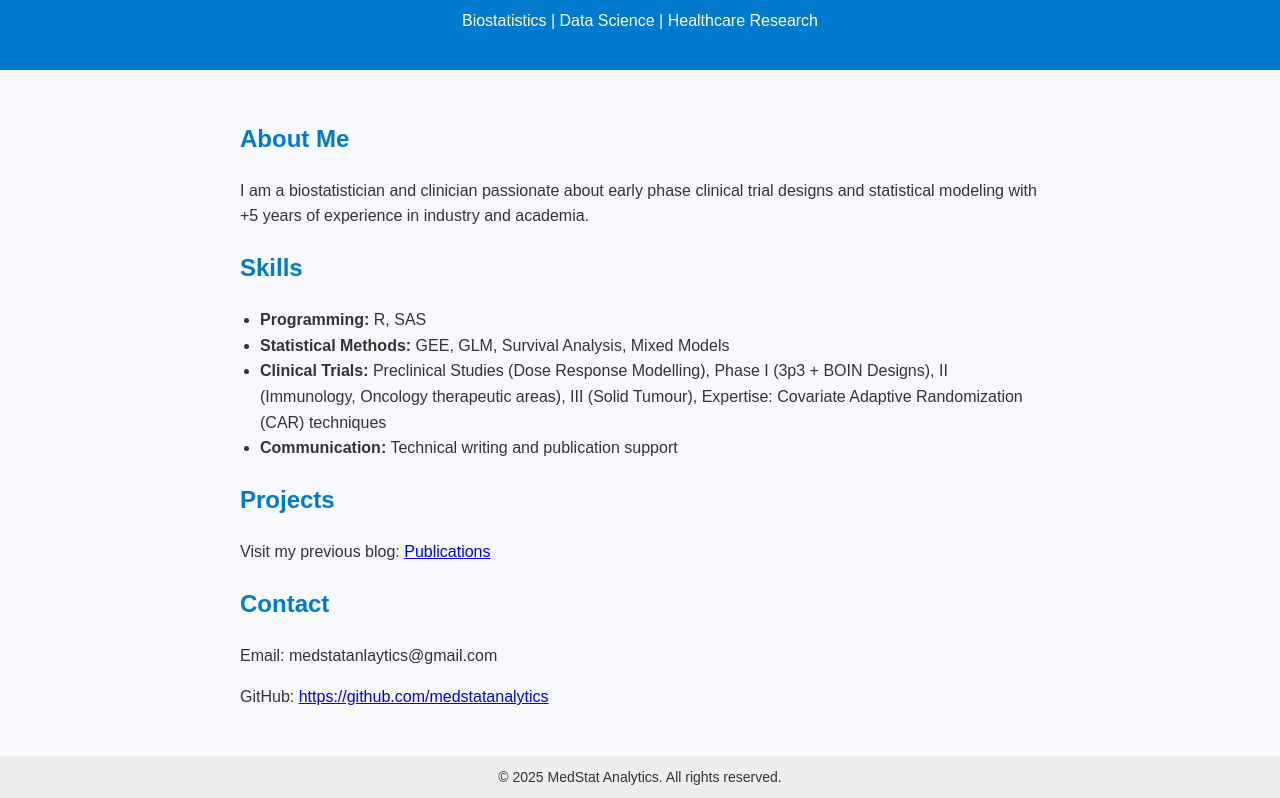
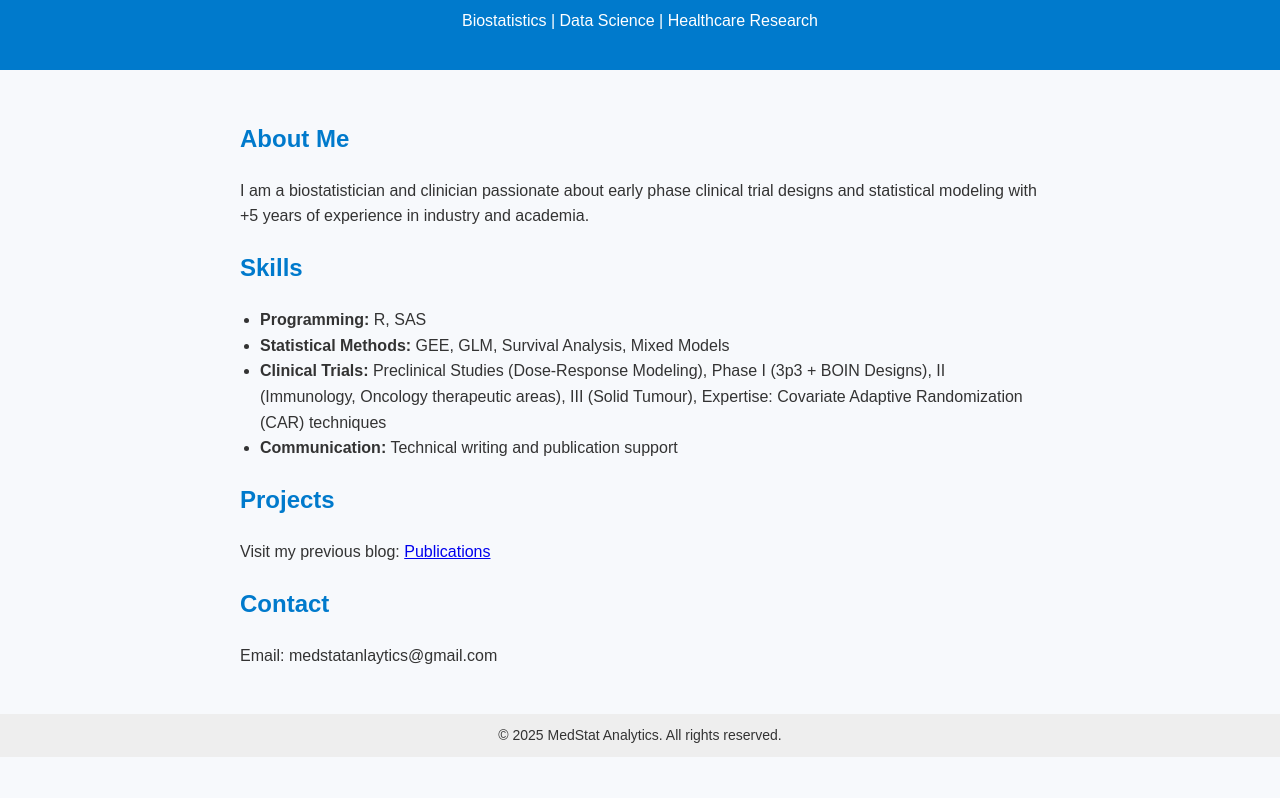
Before and after one commit to lyton66/medstatanalytics.github.io, a plain HTML site: page index.html in a window 1280 px wide. Shown: the part 106-904 px from the top of the page. After the commit the page ends 863 px from the top, so only its background shows below. Drawn offline with Linux system fonts and the light colour scheme.

Commit message:
Update index.html

```diff
--- a/index.html
+++ b/index.html
@@ -52,7 +52,7 @@
     <ul>
       <li><strong>Programming:</strong> R, SAS</li>
       <li><strong>Statistical Methods:</strong> GEE, GLM, Survival Analysis, Mixed Models</li>
-      <li><strong>Clinical Trials:</strong> Preclinical Studies (Dose Response Modelling), Phase I (3p3 + BOIN Designs), II (Immunology, Oncology therapeutic areas), III (Solid Tumour), Expertise: Covariate Adaptive Randomization (CAR) techniques </li>
+      <li><strong>Clinical Trials:</strong> Preclinical Studies (Dose-Response Modeling), Phase I (3p3 + BOIN Designs), II (Immunology, Oncology therapeutic areas), III (Solid Tumour), Expertise: Covariate Adaptive Randomization (CAR) techniques </li>
       <li><strong>Communication:</strong> Technical writing and publication support</li>
     </ul>
 
@@ -62,7 +62,6 @@
 
     <h2>Contact</h2>
     <p>Email: medstatanlaytics@gmail.com</p>
-    <p>GitHub: <a href="https://github.com/YOUR_USERNAME" target="_blank">https://github.com/medstatanalytics</a></p>
   </section>
 
   <footer>
```
